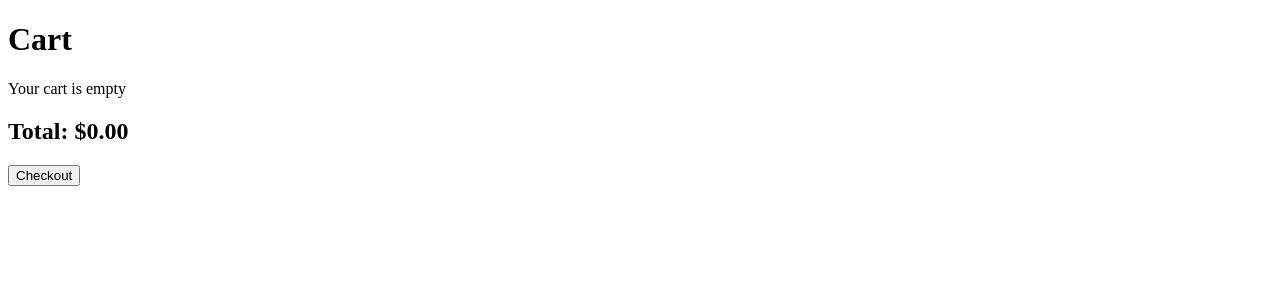
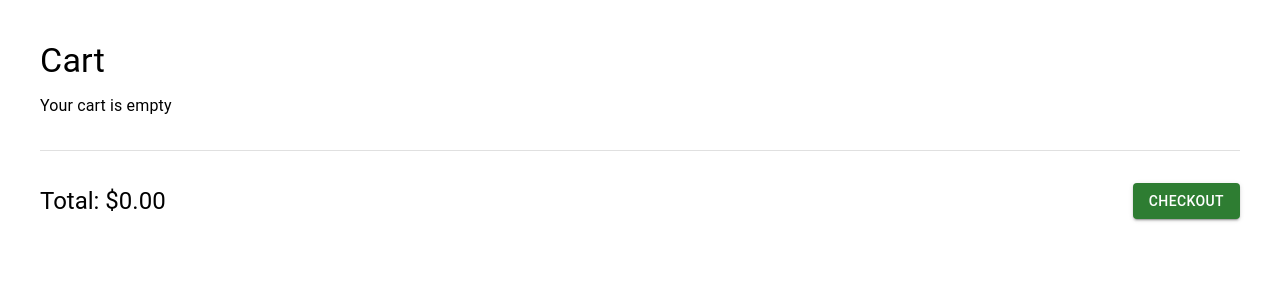
Before and after one commit to Amayuru1999/MetaRune-Frontend-Assignment, a Next.js app in the folder ecommerce-app/: page /cart in a window 1280 px wide. Shown: the top 300 px of the page. Built offline with nearby package versions, Linux system fonts and the light colour scheme.

Commit message:
chore: Refactor cart page with Material-UI components and improve UI consistency

```diff
--- a/ecommerce-app/src/pages/cart.tsx
+++ b/ecommerce-app/src/pages/cart.tsx
@@ -1,5 +1,6 @@
-// src/pages/cart.tsx
 import { useCartStore } from './../store/cartStore';
+import { Button, Card, CardContent, CardMedia, Grid, Typography, IconButton, Box, Divider } from '@mui/material';
+import { Remove as RemoveIcon, Add as AddIcon, Delete as DeleteIcon } from '@mui/icons-material';
 
 const products = [
     { id: 1, name: 'Product 1', price: 29.99, image: '/product1.jpg' },
@@ -19,51 +20,64 @@ export default function Cart() {
     }, 0);
 
     return (
-        <div className="container mx-auto">
-            <h1 className="text-2xl font-bold my-4">Cart</h1>
+        <Box padding={4}>
+            <Typography variant="h4" gutterBottom>
+                Cart
+            </Typography>
             {cart.length === 0 ? (
-                <p>Your cart is empty</p>
+                <Typography variant="body1">Your cart is empty</Typography>
             ) : (
-                <div className="grid grid-cols-1 gap-4">
+                <Grid container spacing={3}>
                     {cart.map((item) => {
                         const product = products.find((product) => product.id === item.id);
                         return (
                             product && (
-                                <div key={item.id} className="border p-4">
-                                    <img src={product.image} alt={product.name} className="w-full h-48 object-cover" />
-                                    <h2 className="text-xl font-bold">{product.name}</h2>
-                                    <p className="text-lg">${product.price}</p>
-                                    <div className="flex items-center space-x-2">
-                                        <button
-                                            className="bg-gray-200 px-2 py-1"
-                                            onClick={() => decreaseQuantity(item.id)}
-                                        >
-                                            -
-                                        </button>
-                                        <span>{item.quantity}</span>
-                                        <button
-                                            className="bg-gray-200 px-2 py-1"
-                                            onClick={() => increaseQuantity(item.id)}
-                                        >
-                                            +
-                                        </button>
-                                    </div>
-                                    <button
-                                        className="bg-red-500 text-white px-4 py-2 mt-2"
-                                        onClick={() => removeFromCart(item.id)}
-                                    >
-                                        Remove
-                                    </button>
-                                </div>
+                                <Grid item xs={12} sm={6} md={4} key={item.id}>
+                                    <Card>
+                                        <CardMedia
+                                            component="img"
+                                            height="140"
+                                            image={product.image}
+                                            alt={product.name}
+                                        />
+                                        <CardContent>
+                                            <Typography variant="h6">{product.name}</Typography>
+                                            <Typography variant="body1" color="textSecondary">
+                                                ${product.price.toFixed(2)}
+                                            </Typography>
+                                            <Box display="flex" alignItems="center" mt={2}>
+                                                <IconButton onClick={() => decreaseQuantity(item.id)} color="primary">
+                                                    <RemoveIcon />
+                                                </IconButton>
+                                                <Typography variant="body1" mx={2}>
+                                                    {item.quantity}
+                                                </Typography>
+                                                <IconButton onClick={() => increaseQuantity(item.id)} color="primary">
+                                                    <AddIcon />
+                                                </IconButton>
+                                                <IconButton
+                                                    onClick={() => removeFromCart(item.id)}
+                                                    color="error"
+                                                    sx={{ marginLeft: 'auto' }}
+                                                >
+                                                    <DeleteIcon />
+                                                </IconButton>
+                                            </Box>
+                                        </CardContent>
+                                    </Card>
+                                </Grid>
                             )
                         );
                     })}
-                </div>
+                </Grid>
             )}
-            <div className="mt-4">
-                <h2 className="text-2xl font-bold">Total: ${totalAmount.toFixed(2)}</h2>
-                <button className="bg-green-500 text-white px-4 py-2 mt-2">Checkout</button>
-            </div>
-        </div>
+            <Divider sx={{ my: 4 }} />
+            <Box display="flex" justifyContent="space-between" alignItems="center">
+                <Typography variant="h5">Total: ${totalAmount.toFixed(2)}</Typography>
+                <Button variant="contained" color="success">
+                    Checkout
+                </Button>
+            </Box>
+        </Box>
     );
 }
```
